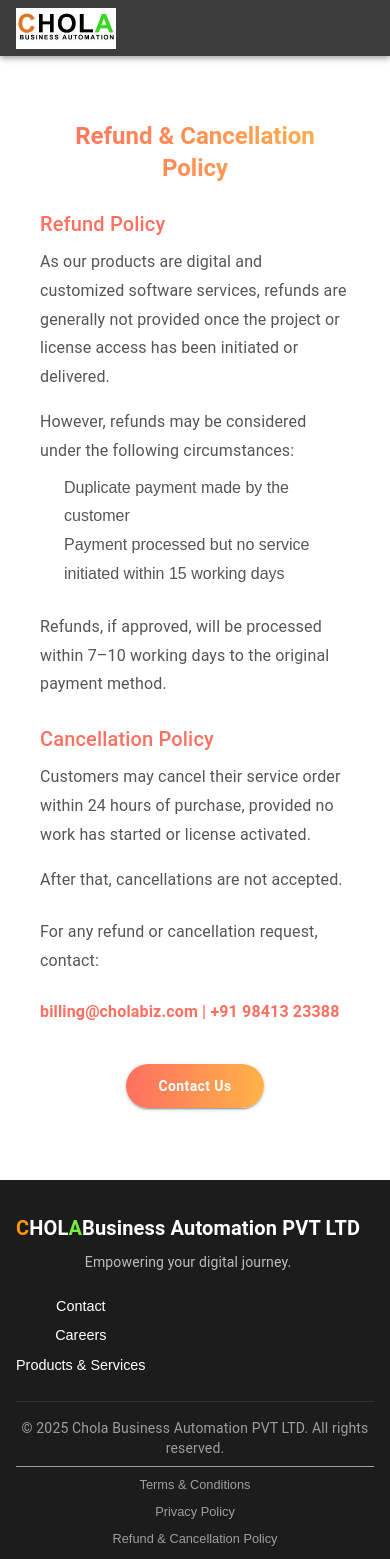
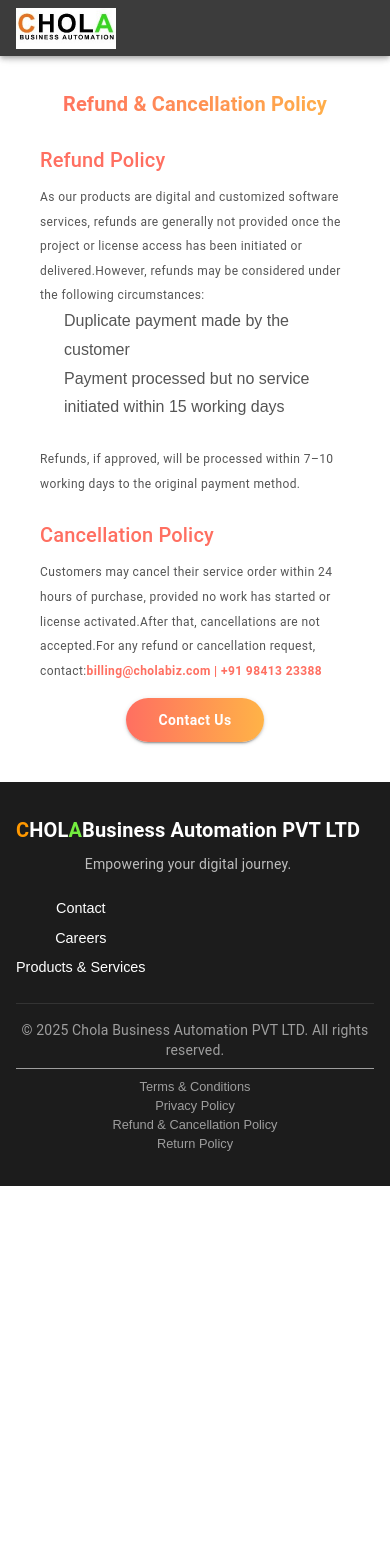
Before and after one commit to rajanalibabaa/chola_Landingpage, a Next.js app: page /refund-cancellation-policy in a window 390 px wide. Shown: the top 1559 px of the page. After the commit the page ends 1186 px from the top, so only its background shows below. Built offline with nearby package versions, Linux system fonts and the light colour scheme; some icons are missing.

Commit message:
Aravindr files

```diff
--- a/src/app/privacy-policy/page.jsx
+++ b/src/app/privacy-policy/page.jsx
@@ -18,14 +18,14 @@
   return (
     <Box
       sx={{
-        minHeight: "100vh",
+        minHeight: "75vh",
         // background: "linear-gradient(135deg, #FF6F61, #FFB347)",
         display: "flex",
         justifyContent: "center",
         alignItems: "flex-start",
         px: 2,
         py: 6,
-        mt:6
+        mt:2
       }}
     >
       <Box
@@ -60,7 +60,7 @@
 
         {/* --- Content --- */}
         <Typography
-          variant="body1"
+          variant="ca"
           sx={{ color: "#444", lineHeight: 1.8, mb: 3 }}
         >
           <strong>Chola Business Automation Pvt. Ltd.</strong> respects your
@@ -70,7 +70,7 @@
         <Typography variant="h6" sx={{ mt: 3, mb: 1, color: "#FF6F61" }}>
           Information We Collect:
         </Typography>
-        <Typography variant="body1" sx={{ color: "#555", lineHeight: 1.8 }}>
+        <Typography variant={isMobile ? "caption" : "body1"} sx={{ color: "#555", lineHeight: 1.8 }}>
           • Name, Email Address, Contact Number <br />
           • Company Information and Business Requirements <br />
           • Payment Details for Software Purchase (processed securely through
@@ -80,7 +80,7 @@
         <Typography variant="h6" sx={{ mt: 3, mb: 1, color: "#FF6F61" }}>
           Use of Information:
         </Typography>
-        <Typography variant="body1" sx={{ color: "#555", lineHeight: 1.8 }}>
+        <Typography variant={isMobile ? "caption" : "body1"} sx={{ color: "#555", lineHeight: 1.8 }}>
           Your data is used solely for:
           <br />• Processing your orders and providing services
           <br />• Sending invoices, receipts, and service updates
@@ -90,7 +90,7 @@
         <Typography variant="h6" sx={{ mt: 3, mb: 1, color: "#FF6F61" }}>
           Data Security:
         </Typography>
-        <Typography variant="body1" sx={{ color: "#555", lineHeight: 1.8 }}>
+        <Typography variant={isMobile ? "caption" : "body1"} sx={{ color: "#555", lineHeight: 1.8 }}>
           We follow strict data security practices and use SSL encryption to
           ensure your personal and payment data remains confidential.
         </Typography>
@@ -98,7 +98,7 @@
         <Typography variant="h6" sx={{ mt: 3, mb: 1, color: "#FF6F61" }}>
           Third-Party Disclosure:
         </Typography>
-        <Typography variant="body1" sx={{ color: "#555", lineHeight: 1.8 }}>
+        <Typography variant={isMobile ? "caption" : "body1"} sx={{ color: "#555", lineHeight: 1.8 }}>
           We do not sell or share your personal information with third parties,
           except payment gateways or logistics partners necessary to fulfill
           your orders.
--- a/src/app/refund-cancellation-policy/page.jsx
+++ b/src/app/refund-cancellation-policy/page.jsx
@@ -18,13 +18,13 @@
   return (
     <Box
       sx={{
-        minHeight: "100vh",
+        minHeight: "80vh",
         // background: "linear-gradient(135deg, #FF6F61, #FFB347)",
         display: "flex",
         justifyContent: "center",
         alignItems: "flex-start",
         px: 2,
-        py: 6,
+        py: 2,
         mt: 6,
       }}
     >
@@ -44,7 +44,7 @@
       >
         {/* Title */}
         <Typography
-          variant={isMobile ? "h5" : "h4"}
+          variant={isMobile ? "h6" : "h4"}
           fontWeight="700"
           gutterBottom
           sx={{
@@ -61,18 +61,18 @@
         <Typography variant="h6" sx={{ mt: 3, mb: 1, color: "#FF6F61" }}>
           Refund Policy
         </Typography>
-        <Typography variant="body1" sx={{ color: "#555", lineHeight: 1.8, mb: 2 }}>
+        <Typography variant={isMobile ? "caption" : "body1"} sx={{ color: "#555", lineHeight: 1.8, mb: 2 }}>
           As our products are digital and customized software services, refunds are generally not
           provided once the project or license access has been initiated or delivered.
         </Typography>
-        <Typography variant="body1" sx={{ color: "#555", lineHeight: 1.8, mb: 1 }}>
+        <Typography variant={isMobile ? "caption" : "body1"} sx={{ color: "#555", lineHeight: 1.8, mb: 1 }}>
           However, refunds may be considered under the following circumstances:
         </Typography>
         <Box component="ul" sx={{ color: "#555", lineHeight: 1.8, mb: 3, pl: 3 }}>
           <li>Duplicate payment made by the customer</li>
           <li>Payment processed but no service initiated within 15 working days</li>
         </Box>
-        <Typography variant="body1" sx={{ color: "#555", lineHeight: 1.8, mb: 3 }}>
+        <Typography variant={isMobile ? "caption" : "body1"} sx={{ color: "#555", lineHeight: 1.8, mb: 3 }}>
           Refunds, if approved, will be processed within 7–10 working days to the original payment method.
         </Typography>
 
@@ -80,18 +80,18 @@
         <Typography variant="h6" sx={{ mt: 3, mb: 1, color: "#FF6F61" }}>
           Cancellation Policy
         </Typography>
-        <Typography variant="body1" sx={{ color: "#555", lineHeight: 1.8, mb: 2 }}>
+        <Typography variant={isMobile ? "caption" : "body1"} sx={{ color: "#555", lineHeight: 1.8, mb: 2 }}>
           Customers may cancel their service order within 24 hours of purchase, provided no work has started or license activated.
         </Typography>
-        <Typography variant="body1" sx={{ color: "#555", lineHeight: 1.8, mb: 3 }}>
+        <Typography variant={isMobile ? "caption" : "body1"} sx={{ color: "#555", lineHeight: 1.8, mb: 3 }}>
           After that, cancellations are not accepted.
         </Typography>
 
         {/* Contact Info */}
-        <Typography variant="body1" sx={{ color: "#555", lineHeight: 1.8, mb: 3 }}>
+        <Typography variant={isMobile ? "caption" : "body1"} sx={{ color: "#555", lineHeight: 1.8, mb: 3 }}>
           For any refund or cancellation request, contact:
         </Typography>
-        <Typography variant="body1" sx={{ color: "#FF6F61", fontWeight: 600, mb: 5 }}>
+        <Typography variant={isMobile ? "caption" : "body1"} sx={{ color: "#FF6F61", fontWeight: 600, mb: 5 }}>
           <a
             href="mailto:billing@cholabiz.com"
             style={{ color: "#FF6F61", textDecoration: "none" }}
--- a/src/app/return-policy/page.jsx
+++ b/src/app/return-policy/page.jsx
@@ -18,14 +18,14 @@
   return (
     <Box
       sx={{
-        minHeight: "100vh",
+        minHeight: "40vh",
         // background: "linear-gradient(135deg, #FF6F61, #FFB347)",
         display: "flex",
         justifyContent: "center",
         alignItems: "flex-start",
         px: 2,
         py: 6,
-        mt: 6,
+        // mt: 6,
       }}
     >
       <Box
@@ -58,23 +58,23 @@
         </Typography>
 
         {/* Content */}
-        <Typography variant="body1" sx={{ color: "#555", lineHeight: 1.8, mb: 2 }}>
+        <Typography variant={isMobile ? "caption" : "body1"} sx={{ color: "#555", lineHeight: 1.8, mb: 2 }}>
           Since CholaBiz offers digital software products and IT services, there are no physical goods to return.
         </Typography>
 
-        <Typography variant="body1" sx={{ color: "#555", lineHeight: 1.8, mb: 2 }}>
+        <Typography variant={isMobile ? "caption" : "body1"} sx={{ color: "#555", lineHeight: 1.8, mb: 2 }}>
           Once the digital license or access credentials have been issued, the service is considered delivered and non-returnable.
         </Typography>
 
-        <Typography variant="body1" sx={{ color: "#555", lineHeight: 1.8, mb: 3 }}>
+        <Typography variant={isMobile ? "caption" : "body1"} sx={{ color: "#555", lineHeight: 1.8, mb: 3 }}>
           In case of any technical issues, our team will provide rectification or replacement within the warranty/support period.
         </Typography>
 
-        <Typography variant="body1" sx={{ color: "#555", lineHeight: 1.8, mb: 3 }}>
+        <Typography variant={isMobile ? "caption" : "body1"} sx={{ color: "#555", lineHeight: 1.8, mb: 3 }}>
           For support or questions about delivery, licensing, or technical issues, contact:
         </Typography>
 
-        <Typography variant="body1" sx={{ color: "#FF6F61", fontWeight: 600, mb: 5 }}>
+        <Typography variant={isMobile ? "caption" : "body1"} sx={{ color: "#FF6F61", fontWeight: 600, mb: 5 }}>
           <a
             href="mailto:support@cholabiz.com"
             style={{ color: "#FF6F61", textDecoration: "none" }}
--- a/src/app/terms/page.jsx
+++ b/src/app/terms/page.jsx
@@ -25,7 +25,7 @@
         alignItems: "flex-start",
         px: 2,
         py: 6,
-        mt: 6,
+        mt: 2,
       }}
     >
       <Box
@@ -58,7 +58,7 @@
         </Typography>
 
         {/* --- Content --- */}
-        <Typography variant="body1" sx={{ color: "#444", lineHeight: 1.8, mb: 3 }}>
+        <Typography variant={isMobile ? "caption" : "body1"} sx={{ color: "#444", lineHeight: 1.8, mb: 3 }}>
           These Terms and Conditions (“Terms”) govern your use of Chola Business
           Automation Pvt. Ltd. (“CholaBiz.com”) software products and services.
           By accessing or using our website or services, you agree to comply with
@@ -68,7 +68,7 @@
         <Typography variant="h6" sx={{ mt: 3, mb: 1, color: "#FF6F61" }}>
           General Terms:
         </Typography>
-        <Typography variant="body1" sx={{ color: "#555", lineHeight: 1.8 }}>
+        <Typography variant={isMobile ? "caption" : "body1"} sx={{ color: "#555", lineHeight: 1.8 }}>
           By accessing or using <strong>CholaBiz.com</strong>, you agree to comply
           with these terms. These Terms and Conditions govern the sale and
           delivery of software products and related services.
@@ -77,7 +77,7 @@
         <Typography variant="h6" sx={{ mt: 3, mb: 1, color: "#FF6F61" }}>
           Products & Services:
         </Typography>
-        <Typography variant="body1" sx={{ color: "#555", lineHeight: 1.8 }}>
+        <Typography variant={isMobile ? "caption" : "body1"} sx={{ color: "#555", lineHeight: 1.8 }}>
           All our software and services are customized or license-based digital
           products. Features, pricing, and delivery timelines are defined in
           respective project proposals or invoices.
@@ -86,7 +86,7 @@
         <Typography variant="h6" sx={{ mt: 3, mb: 1, color: "#FF6F61" }}>
           Payment:
         </Typography>
-        <Typography variant="body1" sx={{ color: "#555", lineHeight: 1.8 }}>
+        <Typography variant={isMobile ? "caption" : "body1"} sx={{ color: "#555", lineHeight: 1.8 }}>
           All payments must be made in full before delivery. We accept online
           payments via our approved payment gateway.
         </Typography>
@@ -94,7 +94,7 @@
         <Typography variant="h6" sx={{ mt: 3, mb: 1, color: "#FF6F61" }}>
           Delivery:
         </Typography>
-        <Typography variant="body1" sx={{ color: "#555", lineHeight: 1.8 }}>
+        <Typography variant={isMobile ? "caption" : "body1"} sx={{ color: "#555", lineHeight: 1.8 }}>
           Software delivery occurs digitally via email or secure login
           credentials after payment confirmation.
         </Typography>
@@ -102,7 +102,7 @@
         <Typography variant="h6" sx={{ mt: 3, mb: 1, color: "#FF6F61" }}>
           Warranty & Support:
         </Typography>
-        <Typography variant="body1" sx={{ color: "#555", lineHeight: 1.8 }}>
+        <Typography variant={isMobile ? "caption" : "body1"} sx={{ color: "#555", lineHeight: 1.8 }}>
           We provide post-purchase technical support as per the terms of your
           selected plan or service agreement.
         </Typography>
@@ -110,7 +110,7 @@
         <Typography variant="h6" sx={{ mt: 3, mb: 1, color: "#FF6F61" }}>
           Prohibited Use:
         </Typography>
-        <Typography variant="body1" sx={{ color: "#555", lineHeight: 1.8 }}>
+        <Typography variant={isMobile ? "caption" : "body1"} sx={{ color: "#555", lineHeight: 1.8 }}>
           You agree not to misuse our software, replicate code, or resell our
           intellectual property without authorization.
         </Typography>
@@ -118,7 +118,7 @@
         <Typography variant="h6" sx={{ mt: 3, mb: 1, color: "#FF6F61" }}>
           Governing Law:
         </Typography>
-        <Typography variant="body1" sx={{ color: "#555", lineHeight: 1.8 }}>
+        <Typography variant={isMobile ? "caption" : "body1"} sx={{ color: "#555", lineHeight: 1.8 }}>
           All disputes are subject to the jurisdiction of Chennai, Tamil Nadu.
         </Typography>
 
--- a/src/components/Navbar/Footer.jsx
+++ b/src/components/Navbar/Footer.jsx
@@ -157,9 +157,9 @@
           </Box>
 
           <Stack
-            direction={{ xs: "column", sm: "row" }}
+            direction={{ xs: "grid ", md: "row", sm: "row" }}
             spacing={{ xs: 1, sm: 2, md: 3 }}
-            justifyContent={{ xs: "center", md: "flex-ceter" }}
+            justifyContent={{ xs: "center", md: "flex-center" }}
             alignItems="center"
             sx={{ flexWrap: "wrap", mt: 1 }}
           >
```
